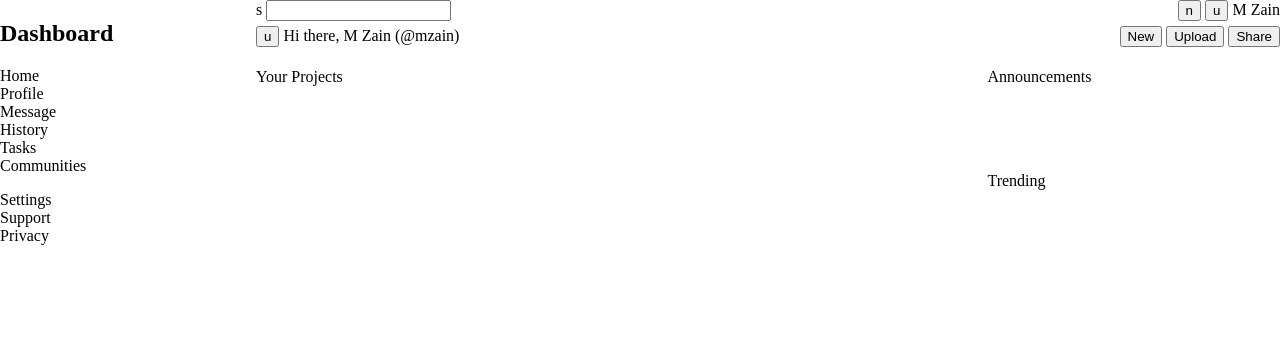
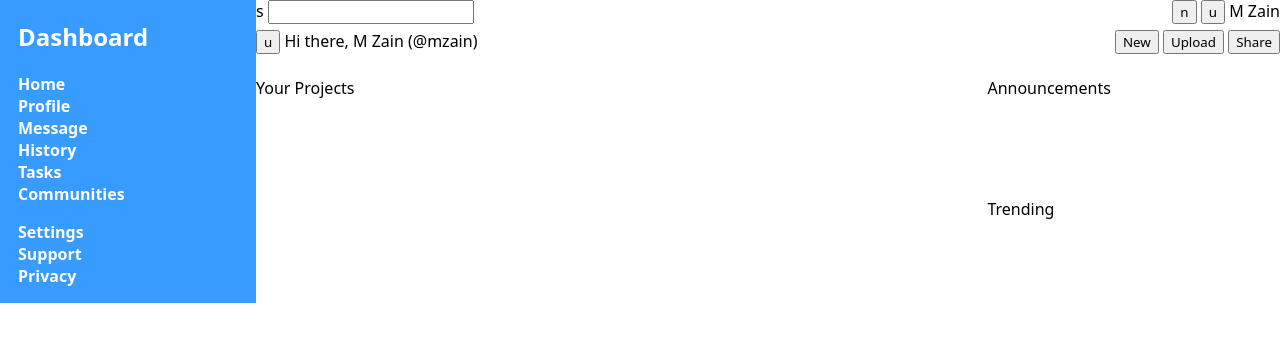
Before and after one commit to M-Zain-924823/Admin-Dashboard, a plain HTML site: page index.html in a window 1280 px wide. Drawn offline with Linux system fonts and the light colour scheme.

Commit message:
restarted the project

```diff
--- a/styles.css
+++ b/styles.css
@@ -1,5 +1,6 @@
 * {
     box-sizing: border-box;
+    font-family: system-ui, -apple-system, BlinkMacSystemFont, 'Segoe UI', Roboto, Oxygen, Ubuntu, Cantarell, 'Open Sans', 'Helvetica Neue', sans-serif;
 }
 
 html, body {
@@ -20,6 +21,10 @@ ul {
 
 aside{
     grid-row: span 2;
+    background-color:rgb(55, 155, 255);
+    color: white;
+    font-weight: bold;
+    padding: 0px 18px;
 }
 
 header {
```
Also changed, not shown: dashboard-project.png (renamed from images/dashboard-project.png).
